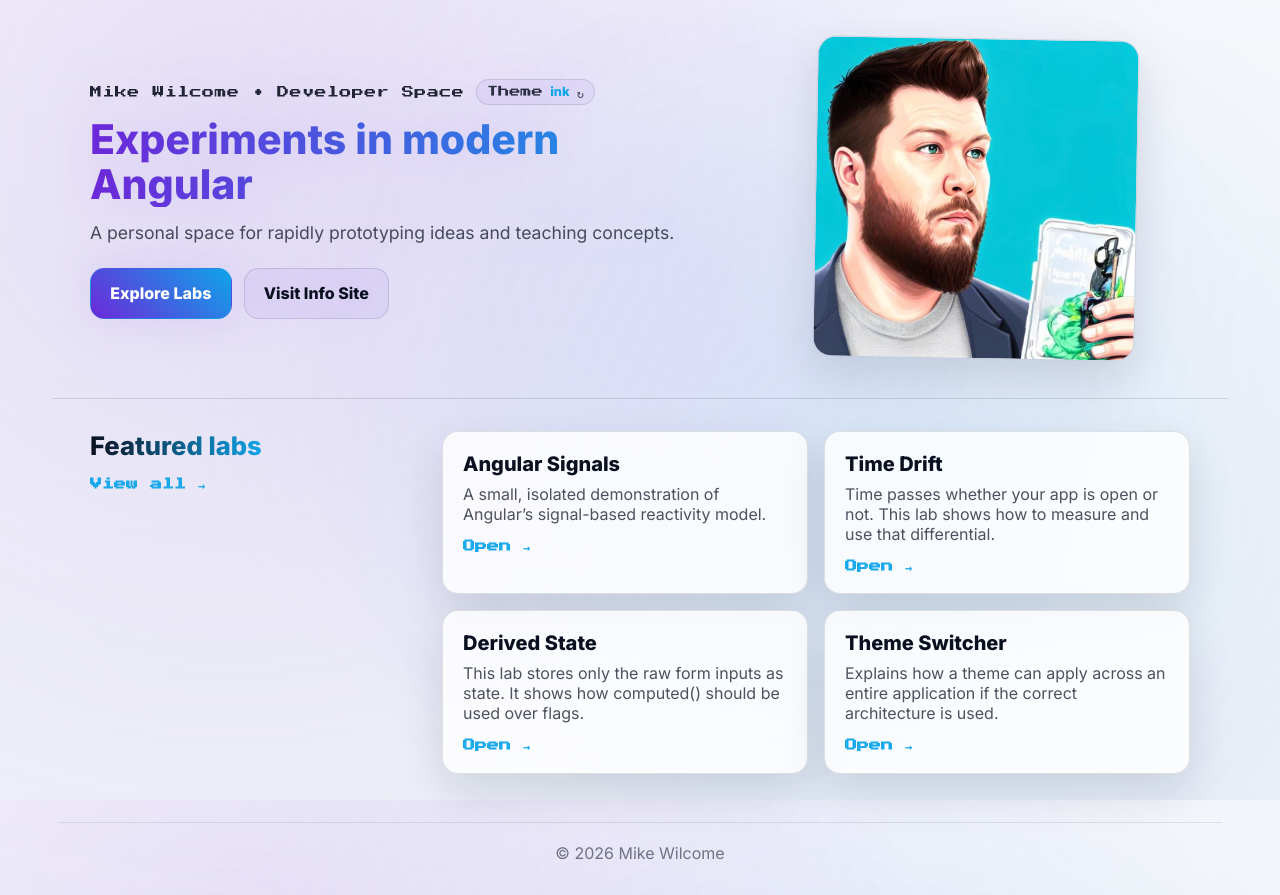
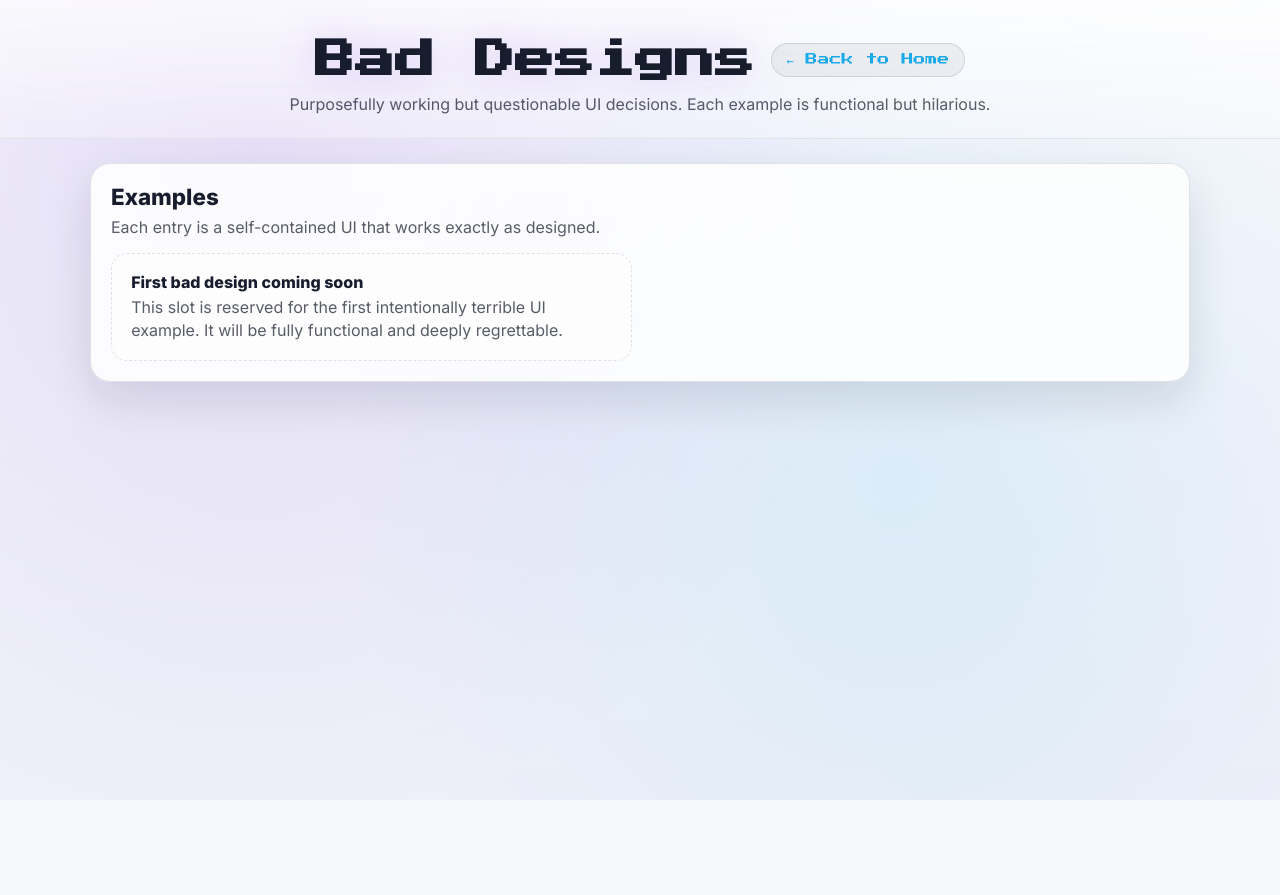
Before and after one commit to mwilcome/mike-wilcome-web, an Angular app: page /bad-designs in a window 1280 px wide. Before the commit this address led to /. After the commit the page ends 800 px from the top, so only its background shows below. Built offline with nearby package versions, Linux system fonts and the light colour scheme.

Commit message:
Added bad designs shell

```diff
--- a/src/app/app.routes.ts
+++ b/src/app/app.routes.ts
@@ -6,5 +6,8 @@ export const routes: Routes = [
   // Labs section (hub + child labs)
   { path: 'labs', loadChildren: () => import('./pages/labs/labs.routes').then(m => m.LABS_ROUTES) },
 
+  // Bad Designs section
+  { path: 'bad-designs', loadChildren: () => import('./pages/bad-designs/bad-designs.routes').then(m => m.BAD_DESIGNS_ROUTES) },
+
   { path: '**', redirectTo: '' }
 ];
--- /dev/null
+++ b/src/app/pages/bad-designs/bad-designs.html
@@ -0,0 +1,29 @@
+<section class="ui-labs-header">
+  <div class="top-row">
+    <h1>Bad Designs</h1>
+    <a class="back" routerLink="/">← Back to Home</a>
+  </div>
+
+  <p class="sub">
+    Purposefully working but questionable UI decisions. Each example is functional but hilarious.
+  </p>
+</section>
+
+<section class="hub" aria-label="Bad designs hub">
+  <section class="bucket" aria-label="Examples">
+    <header class="bucket-header">
+      <h2>Examples</h2>
+      <p>Each entry is a self-contained UI that works exactly as designed.</p>
+    </header>
+
+    <div class="grid">
+      <div class="placeholder" role="note">
+        <div class="placeholder-title">First bad design coming soon</div>
+        <div class="placeholder-text">
+          This slot is reserved for the first intentionally terrible UI example.
+          It will be fully functional and deeply regrettable.
+        </div>
+      </div>
+    </div>
+  </section>
+</section>
--- /dev/null
+++ b/src/app/pages/bad-designs/bad-designs.routes.ts
@@ -0,0 +1,7 @@
+import { Routes } from '@angular/router';
+
+export const BAD_DESIGNS_ROUTES: Routes = [
+  { path: '', loadComponent: () => import('./bad-designs').then(m => m.BadDesigns) },
+
+  { path: '**', redirectTo: '' }
+];
--- /dev/null
+++ b/src/app/pages/bad-designs/bad-designs.scss
@@ -0,0 +1,99 @@
+:host {
+  display: block;
+  min-height: 100vh;
+  background: transparent;
+  color: var(--text-color);
+  position: relative;
+  overflow: hidden;
+}
+
+:host::after {
+  content: '';
+  position: absolute;
+  inset: -25%;
+  background: var(--trash-gradient);
+  opacity: 0.06;
+  filter: blur(70px);
+  transform: rotate(8deg);
+  pointer-events: none;
+  z-index: 0;
+}
+
+/* --------------------------------------------------
+   Hub layout (mirrors labs)
+-------------------------------------------------- */
+
+.hub {
+  max-width: 1100px;
+  margin: 0 auto;
+  padding: 1.5rem 1.5rem 3rem;
+  display: grid;
+  gap: 2rem;
+}
+
+.bucket {
+  padding: 1.25rem;
+  border-radius: 1.25rem;
+  border: 1px solid var(--border-1);
+  background: var(--surface-2);
+  box-shadow: var(--shadow-1);
+}
+
+.bucket-header {
+  display: grid;
+  gap: 0.35rem;
+  margin-bottom: 1rem;
+
+  h2 {
+    margin: 0;
+    font-size: 1.4rem;
+    font-weight: 900;
+    color: var(--text-color);
+    font-family: var(--font-family);
+  }
+
+  p {
+    margin: 0;
+    color: var(--text-muted);
+    font-family: var(--font-family);
+  }
+}
+
+.grid {
+  display: grid;
+  grid-template-columns: 1fr;
+  gap: 1rem;
+}
+
+/* --------------------------------------------------
+   Placeholder
+-------------------------------------------------- */
+
+.placeholder {
+  padding: 1.1rem 1.2rem;
+  border-radius: 1rem;
+  border: 1px dashed var(--border-1);
+  background: var(--surface-1);
+  color: var(--text-muted);
+  font-family: var(--font-family);
+}
+
+.placeholder-title {
+  font-weight: 900;
+  color: var(--text-color);
+  margin-bottom: 0.25rem;
+}
+
+.placeholder-text {
+  line-height: 1.45;
+}
+
+/* --------------------------------------------------
+   Responsive
+-------------------------------------------------- */
+
+@media (min-width: 900px) {
+  .grid {
+    grid-template-columns: 1fr 1fr;
+  }
+}
--- /dev/null
+++ b/src/app/pages/bad-designs/bad-designs.ts
@@ -0,0 +1,12 @@
+import { ChangeDetectionStrategy, Component } from '@angular/core';
+import { RouterLink } from '@angular/router';
+
+@Component({
+  selector: 'app-bad-designs',
+  standalone: true,
+  imports: [RouterLink],
+  templateUrl: './bad-designs.html',
+  styleUrl: './bad-designs.scss',
+  changeDetection: ChangeDetectionStrategy.OnPush
+})
+export class BadDesigns {}
--- a/src/app/pages/landing/landing.html
+++ b/src/app/pages/landing/landing.html
@@ -24,6 +24,7 @@
 
     <div class="cta-row" role="group" aria-label="Primary navigation">
       <a routerLink="/labs" class="ui-btn ui-btn--gradient">Explore Labs</a>
+      <a routerLink="/bad-designs" class="ui-btn ui-btn--gradient">Bad Designs</a>
       <a
         href="https://mikewilcome.info"
         target="_blank"
@@ -77,6 +78,21 @@
   </div>
 </section>
 
+<section class="cards" aria-label="Bad UI Designs">
+  <div class="cards-header">
+    <h2>Featured Bad Designs</h2>
+    <a class="ui-link" routerLink="/bad-designs">View all →</a>
+  </div>
+
+  <div class="cards-grid">
+    <a class="ui-card" routerLink="/bad-designs/volume">
+      <h3>Terrible Volume Control</h3>
+      <p>An insane volume control that a user navigates via a maze.</p>
+      <span class="ui-link">Open →</span>
+    </a>
+  </div>
+</section>
+
 <footer class="footer">
   <p>© 2026 Mike Wilcome</p>
 </footer>
```
Also changed, not shown: src/app/pages/bad-designs/volume/volume.html (added), src/app/pages/bad-designs/volume/volume.scss (added), src/app/pages/bad-designs/volume/volume.ts (added).
